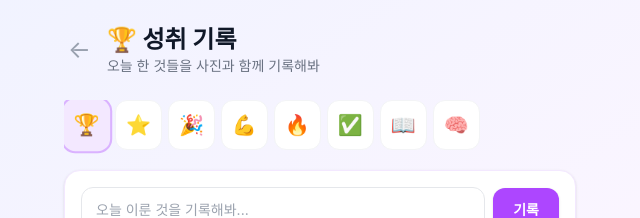
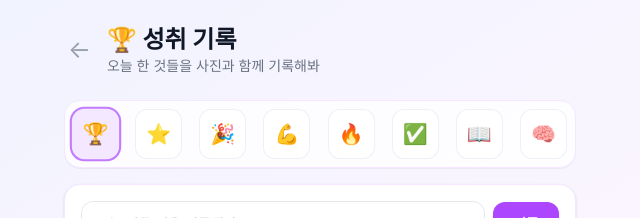
Before and after one commit to HongguSon/custom_calendar, a Next.js app: page /achievements in a window 1280 px wide. Shown: the top 218 px of the page, without its empty margins (320-960 px from the left). Built offline with nearby package versions, Linux system fonts and the light colour scheme; no server answers; the database is empty.

Commit message:
fix: 이모지 선택 바 테두리 및 그림자 잘림 방지 (내부 패딩 및 전용 컨테이너 적용)

```diff
--- a/app/achievements/page.tsx
+++ b/app/achievements/page.tsx
@@ -176,20 +176,23 @@ export default function AchievementsPage() {
         </div>
 
         {/* 이모지 선택 */}
-        <div className="flex gap-1.5 overflow-x-auto pb-2 mb-3 scrollbar-none">
+        <div className="w-full mb-4">
+          <div className="flex items-center justify-between gap-1.5 overflow-x-auto p-2 bg-white/80 rounded-2xl border border-purple-100 shadow-2xs [-ms-overflow-style:none] [scrollbar-width:none] [&::-webkit-scrollbar]:hidden">
             {EMOJIS.map((e) => (
               <button
                 key={e}
                 onClick={() => setSelectedEmoji(e)}
-              className={`text-xl rounded-xl p-2.5 transition flex-shrink-0 ${
+                type="button"
+                className={`text-xl rounded-xl p-2 sm:p-2.5 transition-all flex-shrink-0 flex items-center justify-center ${
                   selectedEmoji === e
-                  ? 'bg-purple-100 scale-105 shadow-xs ring-2 ring-purple-300'
-                  : 'bg-white hover:bg-gray-50 border border-gray-100'
+                    ? 'bg-purple-100 scale-105 shadow-xs ring-2 ring-purple-400'
+                    : 'bg-white hover:bg-gray-50 border border-gray-200/60 active:scale-95'
                 }`}
               >
                 {e}
               </button>
             ))}
+          </div>
         </div>
 
         {/* 입력 카드 */}
```
Lines whose indentation alone changed are shown as unchanged.
